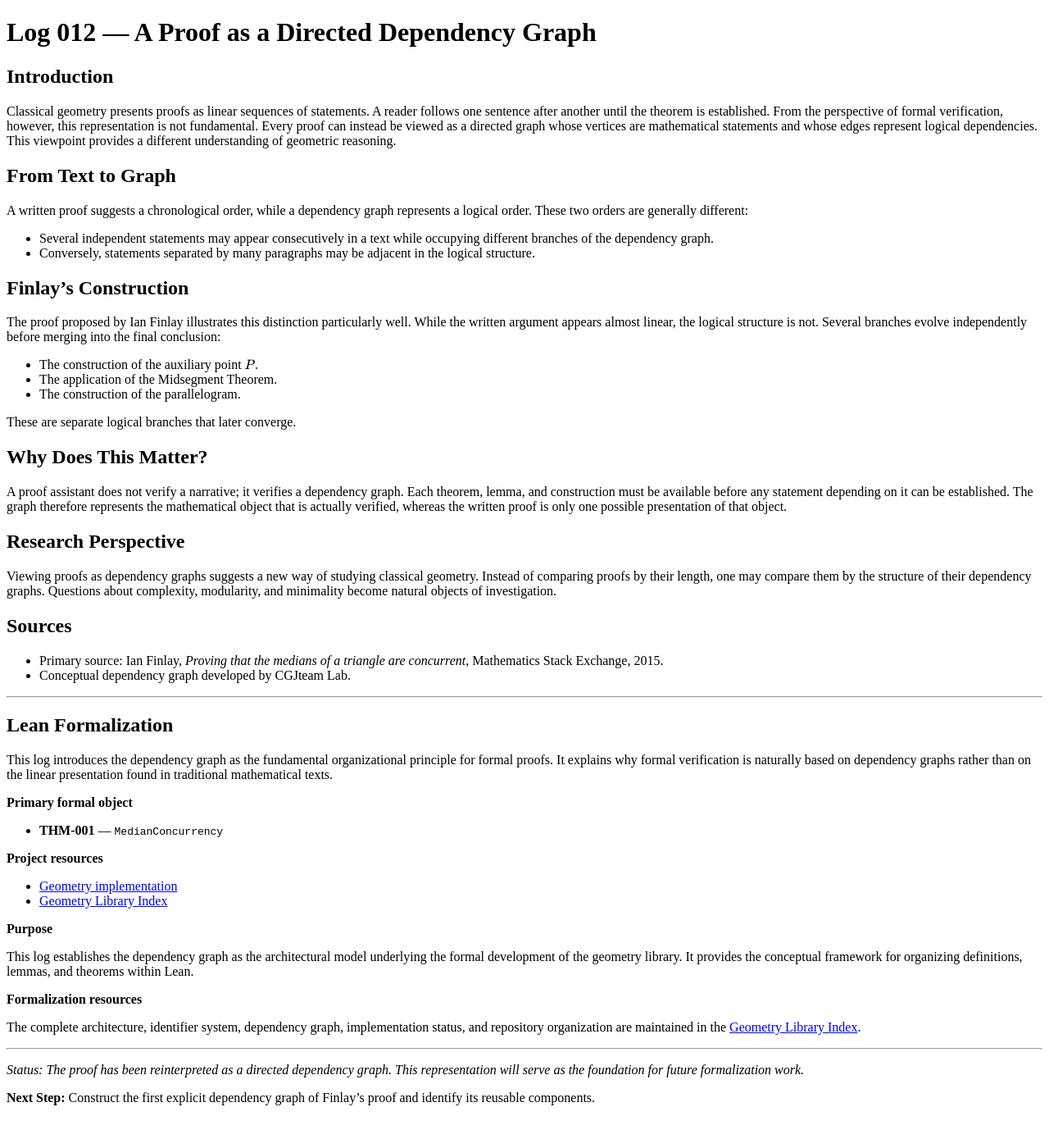
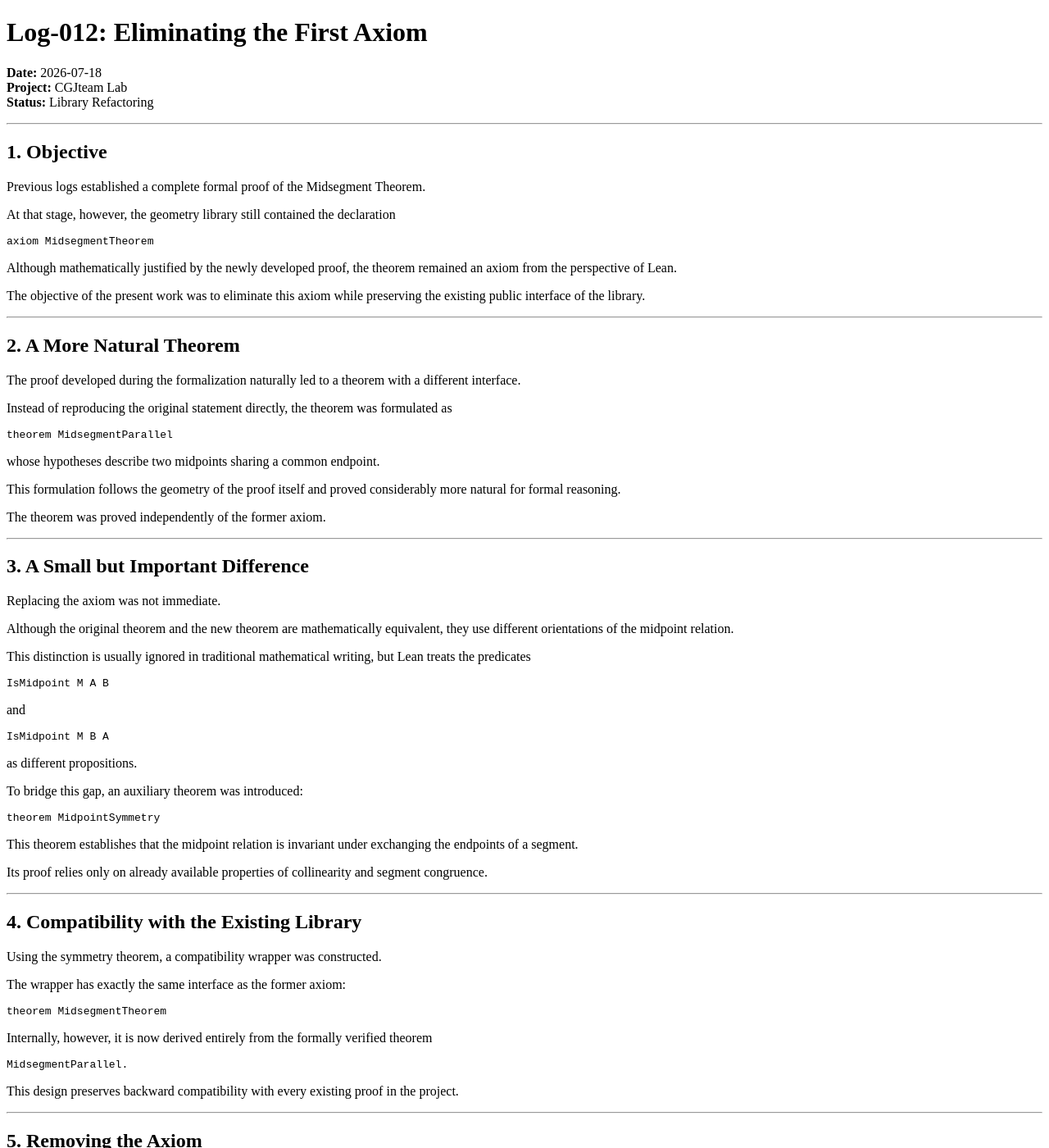
Before and after one commit to cgjteam/cgjteam.github.io, a Jekyll site: the page built from log-012.md, in a window 1280 px wide and 1400 px high. Shown: the whole window at 82% size. Built offline with Jekyll 4.4.1, drawn with Linux system fonts in a browser that asks for light colours; comment, search, counter and statistics services are not loaded; our own code applies the rules of GitHub Pages for plain Markdown files; some of the changed text lies outside the part shown.

Commit message:
Update log-012.md

````diff
--- a/log-012.md
+++ b/log-012.md
@@ -2,67 +2,142 @@
 layout: default
 ---
 
-# Log 012 — A Proof as a Directed Dependency Graph
+# Log-012: Eliminating the First Axiom
 
-## Introduction
-
-Classical geometry presents proofs as linear sequences of statements. A reader follows one sentence after another until the theorem is established. From the perspective of formal verification, however, this representation is not fundamental. Every proof can instead be viewed as a directed graph whose vertices are mathematical statements and whose edges represent logical dependencies. This viewpoint provides a different understanding of geometric reasoning.
-
-## From Text to Graph
-
-A written proof suggests a chronological order, while a dependency graph represents a logical order. These two orders are generally different:
-
-* Several independent statements may appear consecutively in a text while occupying different branches of the dependency graph.
-* Conversely, statements separated by many paragraphs may be adjacent in the logical structure.
-
-## Finlay's Construction
-
-The proof proposed by Ian Finlay illustrates this distinction particularly well. While the written argument appears almost linear, the logical structure is not. Several branches evolve independently before merging into the final conclusion:
-
-* The construction of the auxiliary point $P$.
-* The application of the Midsegment Theorem.
-* The construction of the parallelogram.
-
-These are separate logical branches that later converge.
-
-## Why Does This Matter?
-
-A proof assistant does not verify a narrative; it verifies a dependency graph. Each theorem, lemma, and construction must be available before any statement depending on it can be established. The graph therefore represents the mathematical object that is actually verified, whereas the written proof is only one possible presentation of that object.
-
-## Research Perspective
-
-Viewing proofs as dependency graphs suggests a new way of studying classical geometry. Instead of comparing proofs by their length, one may compare them by the structure of their dependency graphs. Questions about complexity, modularity, and minimality become natural objects of investigation.
-
-## Sources
-
-* Primary source: Ian Finlay, *Proving that the medians of a triangle are concurrent*, Mathematics Stack Exchange, 2015.
-* Conceptual dependency graph developed by CGJteam Lab.
+**Date:** 2026-07-18
+**Project:** CGJteam Lab
+**Status:** Library Refactoring
 
 ---
 
-## Lean Formalization
+## 1. Objective
 
-This log introduces the dependency graph as the fundamental organizational principle for formal proofs. It explains why formal verification is naturally based on dependency graphs rather than on the linear presentation found in traditional mathematical texts.
+Previous logs established a complete formal proof of the Midsegment Theorem.
 
-**Primary formal object**
+At that stage, however, the geometry library still contained the declaration
 
-- **THM-001** — `MedianConcurrency`
+```lean
+axiom MidsegmentTheorem
+```
 
-**Project resources**
+Although mathematically justified by the newly developed proof, the theorem remained an axiom from the perspective of Lean.
 
-- [Geometry implementation](./Geometry_lean.html)
-- [Geometry Library Index](./Geometry.md)
-
-**Purpose**
-
-This log establishes the dependency graph as the architectural model underlying the formal development of the geometry library. It provides the conceptual framework for organizing definitions, lemmas, and theorems within Lean.
-
-**Formalization resources**
-
-The complete architecture, identifier system, dependency graph, implementation status, and repository organization are maintained in the [Geometry Library Index](./Geometry.md).
+The objective of the present work was to eliminate this axiom while preserving the existing public interface of the library.
 
 ---
 
-*Status: The proof has been reinterpreted as a directed dependency graph. This representation will serve as the foundation for future formalization work.*
+## 2. A More Natural Theorem
 
-**Next Step:** Construct the first explicit dependency graph of Finlay's proof and identify its reusable components.
+The proof developed during the formalization naturally led to a theorem with a different interface.
+
+Instead of reproducing the original statement directly, the theorem was formulated as
+
+```lean
+theorem MidsegmentParallel
+```
+
+whose hypotheses describe two midpoints sharing a common endpoint.
+
+This formulation follows the geometry of the proof itself and proved considerably more natural for formal reasoning.
+
+The theorem was proved independently of the former axiom.
+
+---
+
+## 3. A Small but Important Difference
+
+Replacing the axiom was not immediate.
+
+Although the original theorem and the new theorem are mathematically equivalent, they use different orientations of the midpoint relation.
+
+This distinction is usually ignored in traditional mathematical writing, but Lean treats the predicates
+
+```text
+IsMidpoint M A B
+```
+
+and
+
+```text
+IsMidpoint M B A
+```
+
+as different propositions.
+
+To bridge this gap, an auxiliary theorem was introduced:
+
+```lean
+theorem MidpointSymmetry
+```
+
+This theorem establishes that the midpoint relation is invariant under exchanging the endpoints of a segment.
+
+Its proof relies only on already available properties of collinearity and segment congruence.
+
+---
+
+## 4. Compatibility with the Existing Library
+
+Using the symmetry theorem, a compatibility wrapper was constructed.
+
+The wrapper has exactly the same interface as the former axiom:
+
+```lean
+theorem MidsegmentTheorem
+```
+
+Internally, however, it is now derived entirely from the formally verified theorem
+
+```lean
+MidsegmentParallel.
+```
+
+This design preserves backward compatibility with every existing proof in the project.
+
+---
+
+## 5. Removing the Axiom
+
+After introducing the compatibility wrapper,
+
+```lean
+axiom MidsegmentTheorem
+```
+
+was removed from `GeometryBase`.
+
+The complete project, including `FinlayProof`, compiled successfully without any modifications to the mathematical proof.
+
+This confirms that the former axiom has been completely replaced by a verified theorem.
+
+---
+
+## 6. Significance
+
+This is the first successful elimination of an axiom in the CGJteam Lab geometry library.
+
+The importance of this result extends beyond a single theorem.
+
+It demonstrates that an axiomatic component of the library can be replaced by a formal proof while preserving the existing API and without requiring changes in dependent developments.
+
+The adopted workflow is therefore expected to become the standard procedure for future refactoring:
+
+1. Prove a mathematically natural theorem.
+2. Introduce only the minimal auxiliary lemmas required.
+3. Build a compatibility wrapper preserving the original interface.
+4. Remove the corresponding axiom.
+5. Verify the entire library by recompilation.
+
+This methodology allows the geometry library to evolve incrementally from an axiomatic framework toward a completely verified formal development while maintaining stability for all existing formal proofs.
+
+---
+
+## 7. Outlook
+
+The successful elimination of `MidsegmentTheorem` marks the beginning of a broader refactoring effort.
+
+Future work will follow the same methodology to replace additional axioms by formally verified theorems.
+
+Each completed step will reduce the axiomatic core of the library and increase the proportion of results established entirely within Lean.
+
+The long-term objective is to obtain a geometry library in which the smallest possible collection of primitive assumptions supports an extensive hierarchy of formally verified synthetic geometry.
````
